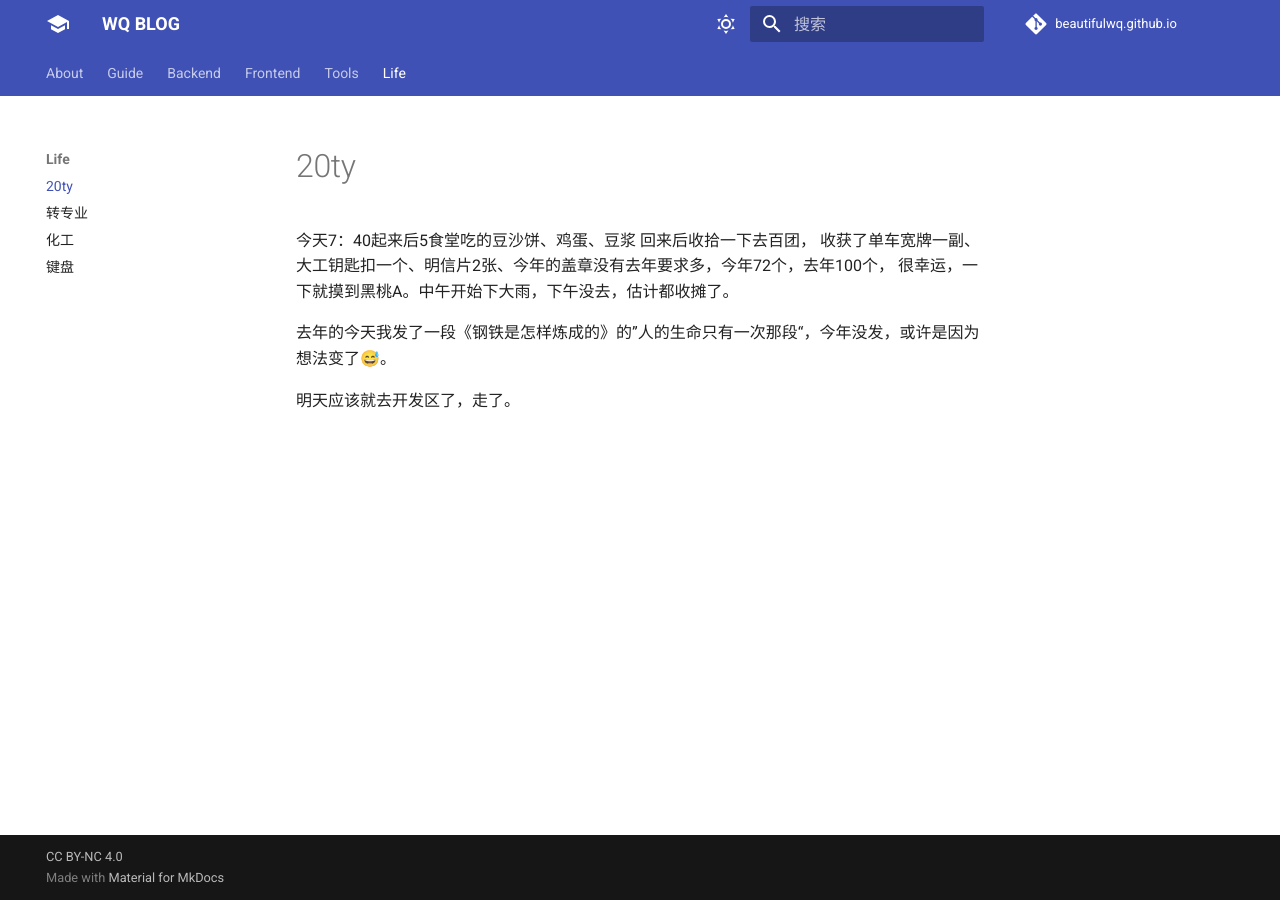
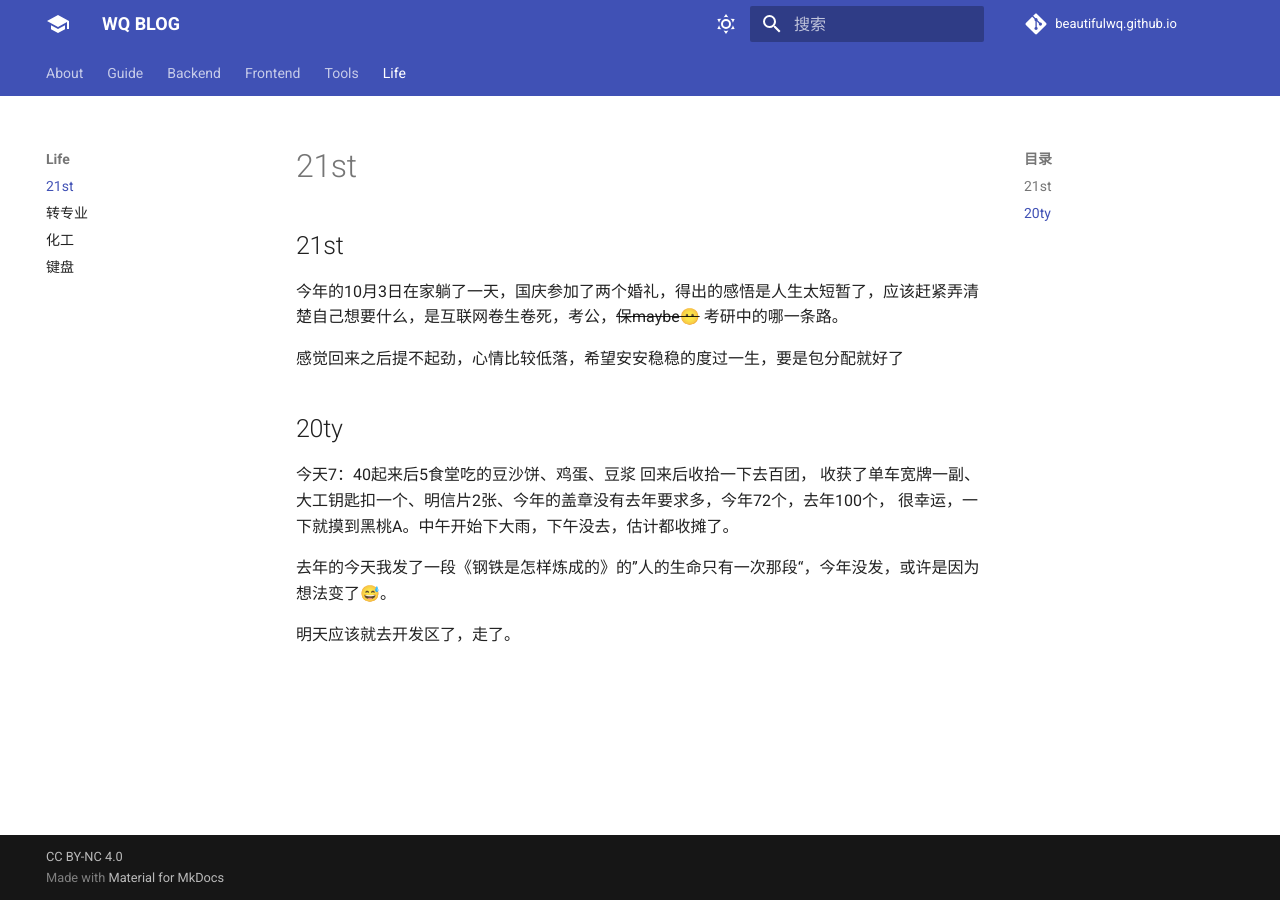
Before and after one commit to edwardwq301/wqtech, an MkDocs documentation site: the page built from docs/life/20th.md, in a window 1280 px wide. Built offline with MkDocs 1.6.1 and Material for MkDocs 9.7.7, drawn with Linux system fonts in a browser that asks for light colours; some web fonts are replaced; comment, search, counter and statistics services are not loaded.

Commit message:
add 21st thought in 20th.md

```diff
--- a/docs/life/20th.md
+++ b/docs/life/20th.md
@@ -1,10 +1,15 @@
 ---
-title : 20ty
 author : WQ
 categories : life
 tags : life
 ---
 
+## 21st
+今年的10月3日在家躺了一天，国庆参加了两个婚礼，得出的感悟是人生太短暂了，应该赶紧弄清楚自己想要什么，是互联网卷生卷死，考公，~~保maybe😶~~ 考研中的哪一条路。
+
+感觉回来之后提不起劲，心情比较低落，希望安安稳稳的度过一生，要是包分配就好了
+
+## 20ty
 今天7：40起来后5食堂吃的豆沙饼、鸡蛋、豆浆
 回来后收拾一下去百团，
 收获了单车宽牌一副、大工钥匙扣一个、明信片2张、今年的盖章没有去年要求多，今年72个，去年100个，
--- a/mkdocs.yml
+++ b/mkdocs.yml
@@ -127,7 +127,7 @@ nav:
       Git: tools/git.md
       Vscode: tools/VSCODE1.md
   - Life :
-      20ty: life/20th.md
+      21st: life/20th.md
       转专业: life/转专业.md
       化工: life/化工.md
       键盘: life/keyboar.md
```
